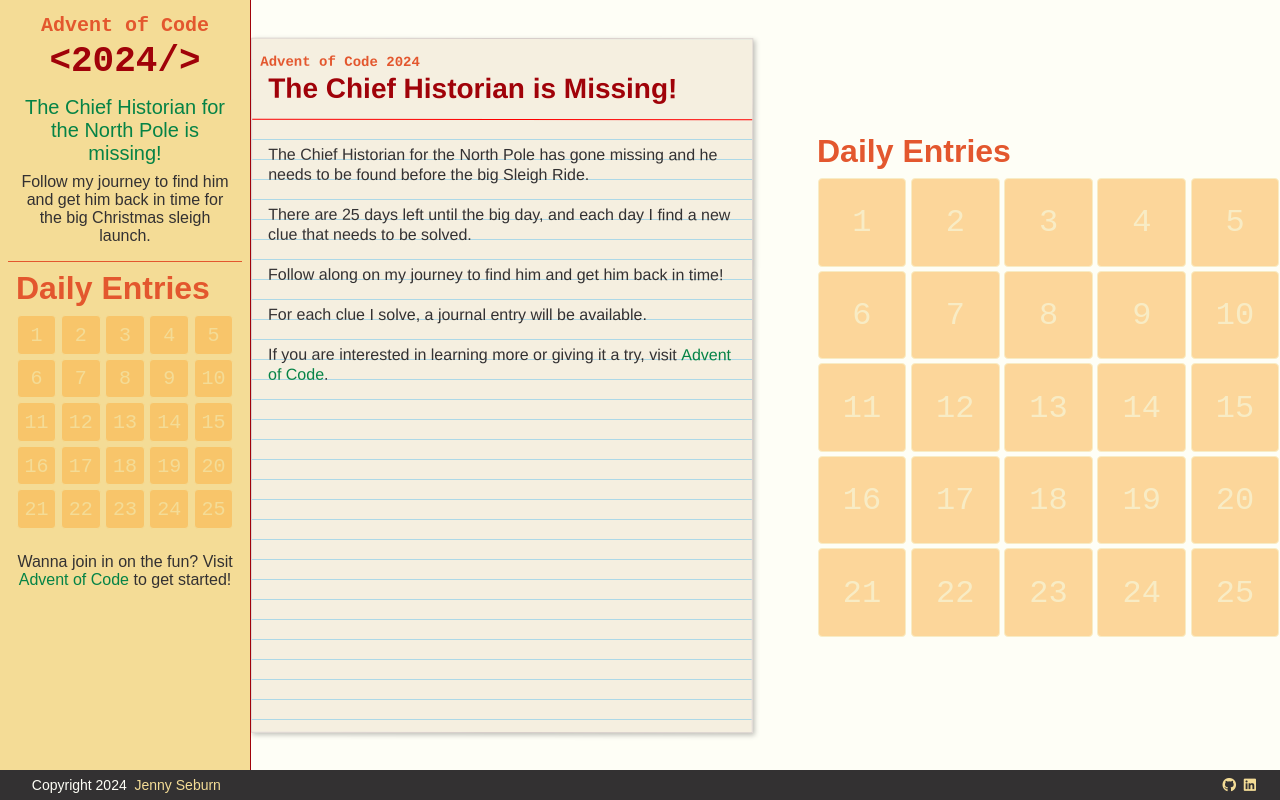
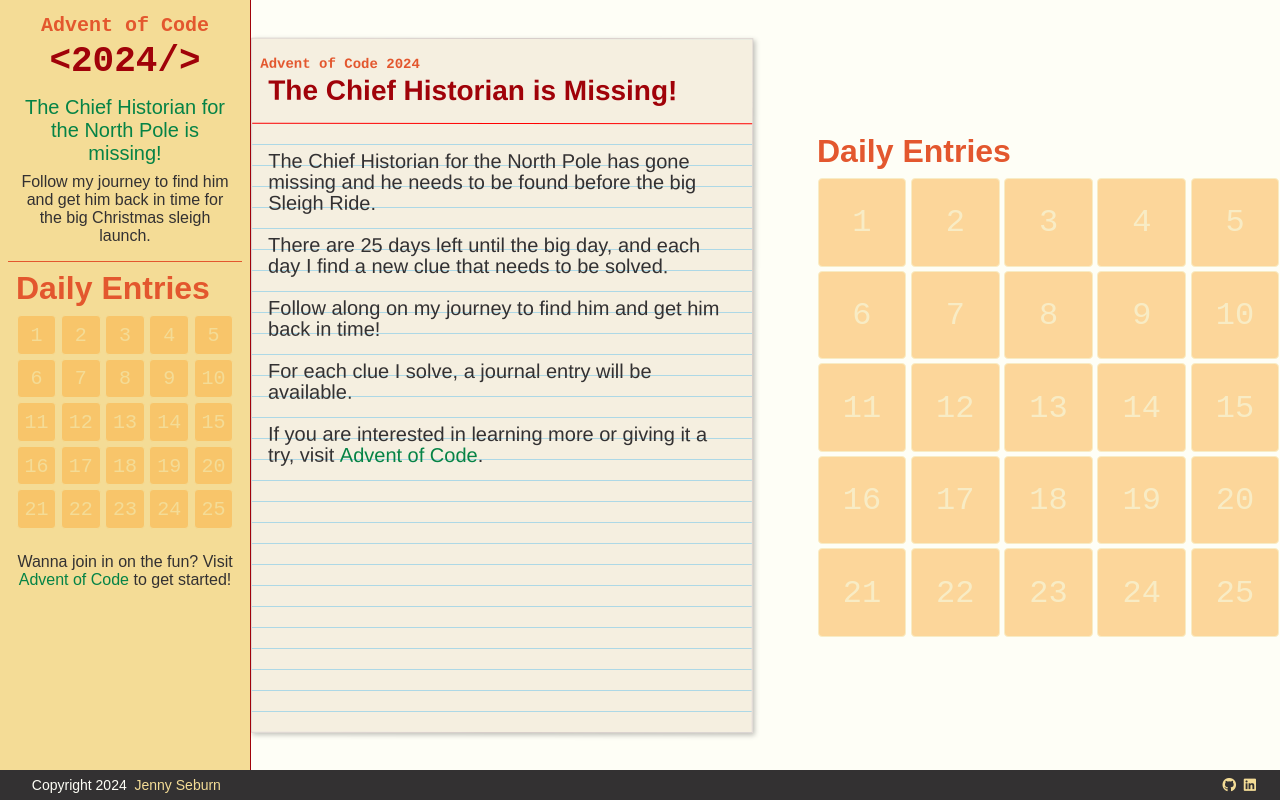
Before and after one commit to truburn/aoc2024, a React (Vite) app: page / in a window 1280 px wide. Built offline with nearby package versions, Linux system fonts and the light colour scheme; some icons are missing; a web font is replaced by a local one.

Commit message:
minor changes

```diff
--- a/src/components/Calendar/Calendar.classes.ts
+++ b/src/components/Calendar/Calendar.classes.ts
@@ -48,7 +48,7 @@
     ...paddingMixin({ top: 2 }),
     "&:hover": {
       background: theme.color.secondary,
-      color: theme.color.muted,
+      color: theme.color.bg,
     },
   });
 
--- a/src/components/Calendar/Calendar.tsx
+++ b/src/components/Calendar/Calendar.tsx
@@ -3,11 +3,13 @@
 import { useMemo } from "react";
 import { cx } from "@emotion/css";
 import Link from "@components/Link";
+import { useParams } from "react-router";
 
 const entryTitles: Record<string, string> = entries;
 
 export function Calendar() {
   const classes = useCalendarClasses();
+  const params = useParams();
 
   const existingEntries = useMemo<Array<[number, boolean]>>(() => {
     return new Array(25).fill(0).map((_, idx) => {
@@ -26,7 +28,8 @@
             <Link
               to={`/entry/${day}`}
               className={cx(classes.day, {
-                [classes.disabledDay]: !hasEntry
+                [classes.disabledDay]: !hasEntry,
+                [classes.activeDay]: params.day === day.toString()
               })}
             >
               {day}
--- a/src/components/NoteCard/NoteCard.classes.ts
+++ b/src/components/NoteCard/NoteCard.classes.ts
@@ -4,7 +4,7 @@
 
 export function useNoteCardClasses() {
   const theme = useTheme();
-  const lineSpacing = 19;
+  const lineSpacing = 20;
 
   const randomRotation =
     Math.random() * 3 * (Math.round(Math.random()) === 1 ? 1 : -1);
@@ -54,7 +54,8 @@
 
   const content = css({
     ...marginMixin({ horizontal: 16, top: lineSpacing + lineSpacing / 3 }),
-    lineHeight: 1.25,
+    lineHeight: `${lineSpacing + 1}px`,
+    fontSize: lineSpacing,
     "& > p": {
       ...marginMixin({ bottom: lineSpacing + 1 }),
     },
--- a/src/entries/DynamicEntry.tsx
+++ b/src/entries/DynamicEntry.tsx
@@ -26,6 +26,7 @@
 import Entry23 from "@entries/day23/Entry";
 import Entry24 from "@entries/day24/Entry";
 import Entry25 from "@entries/day25/Entry";
+import Link from "@components/Link";
 
 const mapping: any = {
   day1: Entry1,
@@ -64,8 +65,15 @@
   if (!props.day) return <p>Entry not found.</p>;
 
   const Component = mapping[`day${props.day}`];
+  const solutionLink = `https://github.com/truburn/aoc2024/blob/main/src/entries/day${props.day}/solution.ts`;
+
   return (
     <NoteCard title={props.title} subtitle={`Day ${props.day}`}>
+      <p>
+        <Link to={solutionLink} external>
+          <i className="fa-brands fa-github"></i> View the Code
+        </Link>
+      </p>
       <Component />
     </NoteCard>
   );
```
